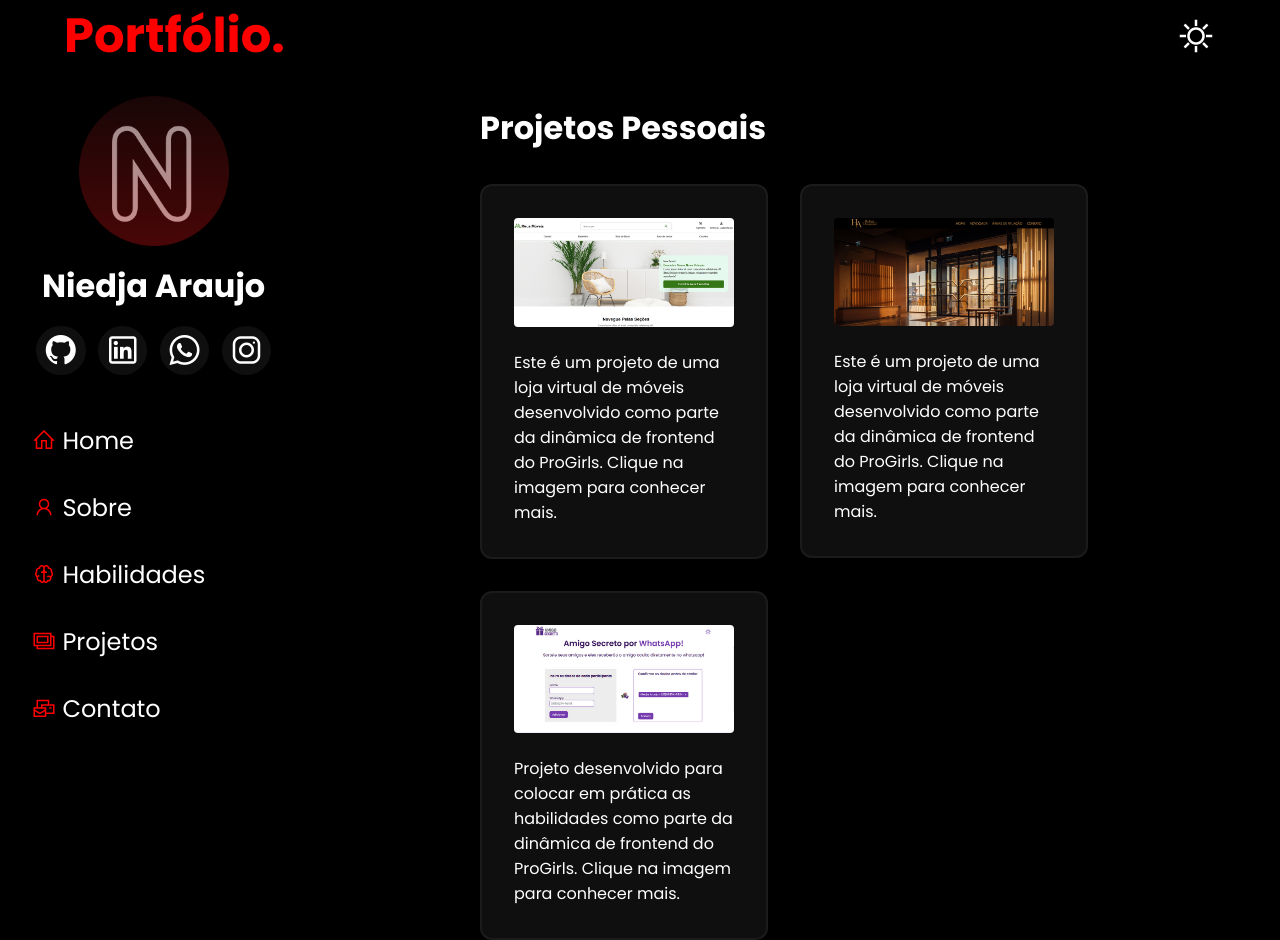
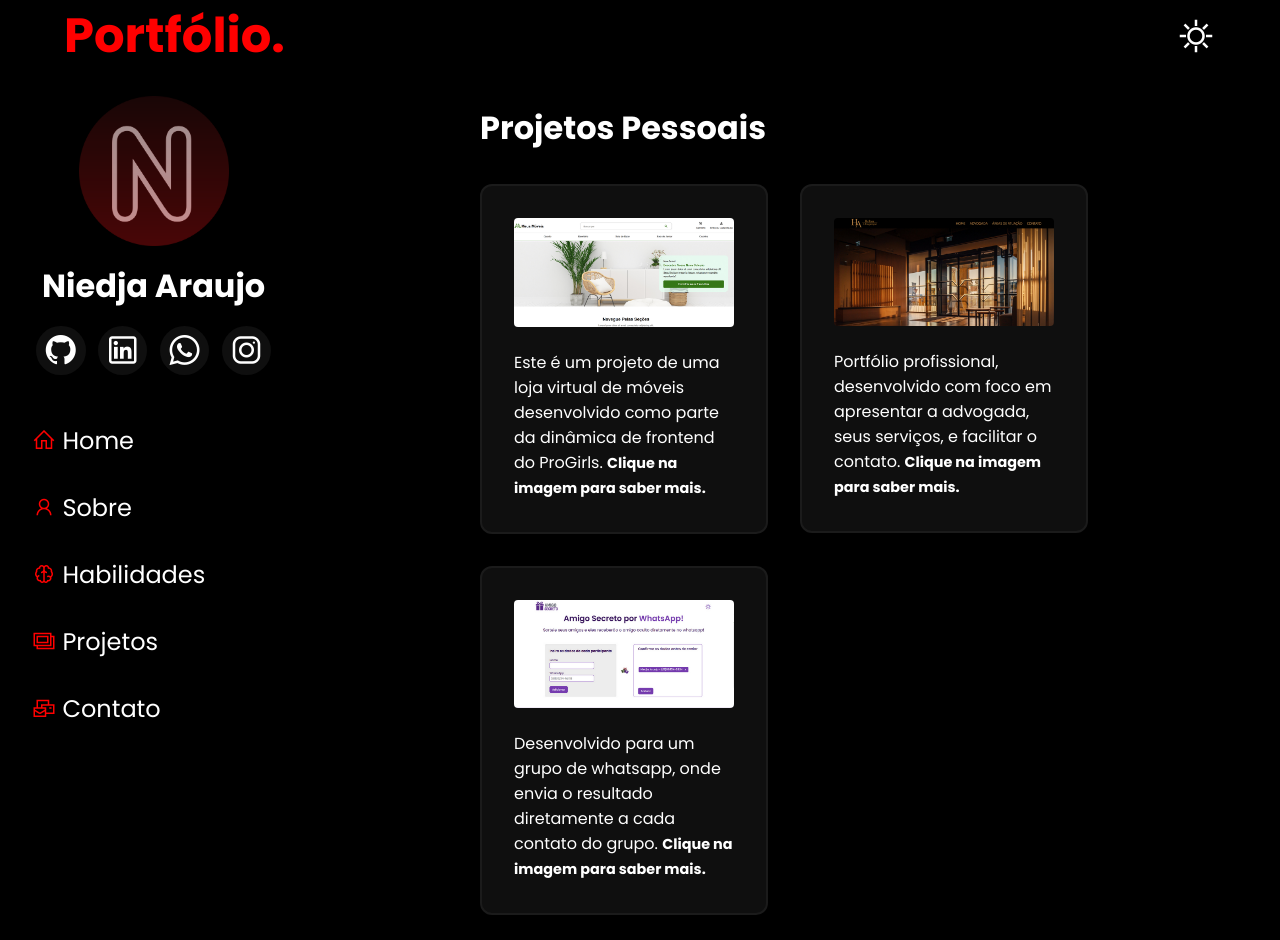
Before and after one commit to niedjaraujos/portfolio, a plain HTML site: page index.html in a window 1280 px wide. After the commit the page ends 915 px from the top, so only its background shows below. Drawn offline with nearby package versions, Linux system fonts and the light colour scheme.

Commit message:
alteração dos cards

```diff
--- a/assets/css/projetos.css
+++ b/assets/css/projetos.css
@@ -35,3 +35,7 @@
   max-width: 100%;
   border-radius: 4px;
 }
+strong {
+  font-size: 0.9rem;
+  margin-top: 1rem;
+}
--- a/index.html
+++ b/index.html
@@ -149,8 +149,8 @@
               /></a>
               <p>
                 Este é um projeto de uma loja virtual de móveis desenvolvido
-                como parte da dinâmica de frontend do ProGirls. Clique na imagem
-                para conhecer mais.
+                como parte da dinâmica de frontend do ProGirls.
+                <strong>Clique na imagem para saber mais.</strong>
               </p>
             </div>
             <div class="card">
@@ -162,9 +162,9 @@
                 <img src="assets/img/siteHA.png" alt=""
               /></a>
               <p>
-                Este é um projeto de uma loja virtual de móveis desenvolvido
-                como parte da dinâmica de frontend do ProGirls. Clique na imagem
-                para conhecer mais.
+                Portfólio profissional, desenvolvido com foco em apresentar a
+                advogada, seus serviços, e facilitar o contato.
+                <strong>Clique na imagem para saber mais.</strong>
               </p>
             </div>
             <div class="card">
@@ -176,9 +176,9 @@
                 <img src="assets/img/amigo-secreto.png" alt=""
               /></a>
               <p>
-                Projeto desenvolvido para colocar em prática as habilidades como
-                parte da dinâmica de frontend do ProGirls. Clique na imagem para
-                conhecer mais.
+                Desenvolvido para um grupo de whatsapp, onde envia o resultado
+                diretamente a cada contato do grupo.
+                <strong>Clique na imagem para saber mais.</strong>
               </p>
             </div>
           </div>
```
